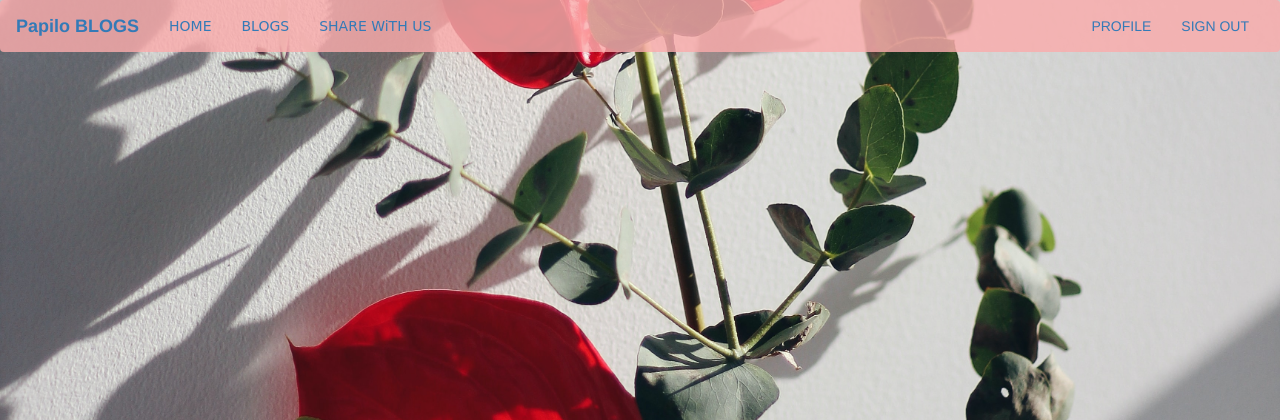
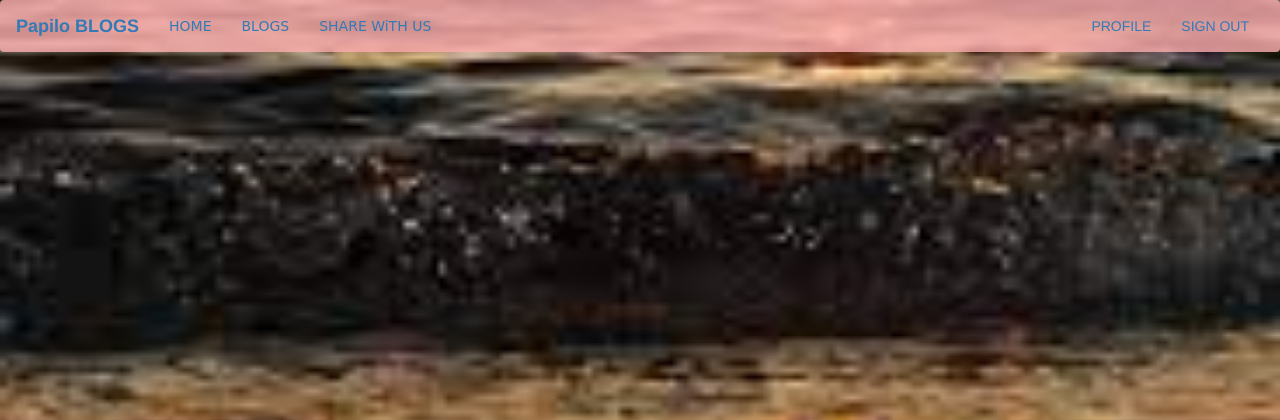
Before and after one commit to Robertokello11/Blogging-web, a Flask app: page /blog/allblogs in a window 1280 px wide. Shown: the top 420 px of the page. Run offline with Flask 2, Linux system fonts and the light colour scheme; the visitor is signed in with stand-in values (Sample User, id 1); data comes from the database, SQL or seed files in the repository; data that the repository does not hold is empty; some libraries are stand-ins or nearby versions.

Commit message:
add  photos for background

```diff
--- a/app/templates/myblogs.html
+++ b/app/templates/myblogs.html
@@ -26,7 +26,7 @@
 </div>
 <style>
     body{
-        background-image: url('../static/f-almousa-SCt4pETOHL8-unsplash.jpg');
+        background-image: url('../static/download.jpeg');
         background-size: cover;
         background-repeat: no-repeat;
         background-position: center;
```
Also changed, not shown: app/static/beautynaz.jpg (deleted), app/static/download.jpeg (added), app/static/f-almousa-SCt4pETOHL8-unsplash.jpg (deleted), app/static/far1.jpeg (deleted), app/static/images (1).jpeg (added), app/static/images (2).jpeg (added), app/static/images (3).jpeg (added), app/static/images.jpeg (added), app/static/nazran.jpg (deleted).
